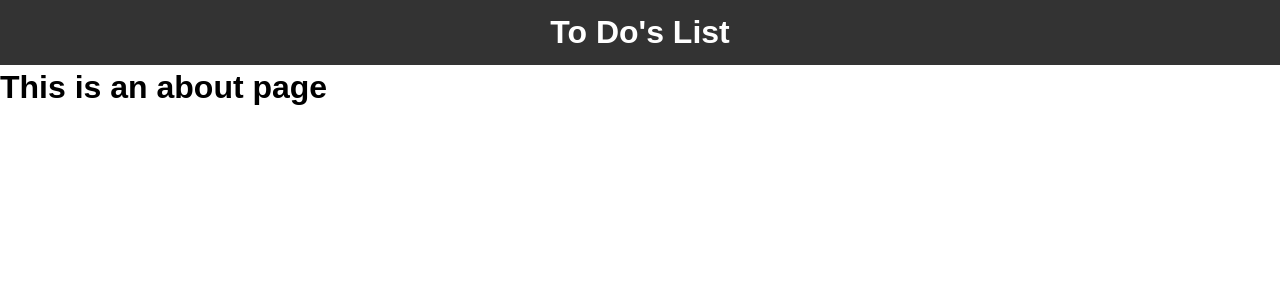
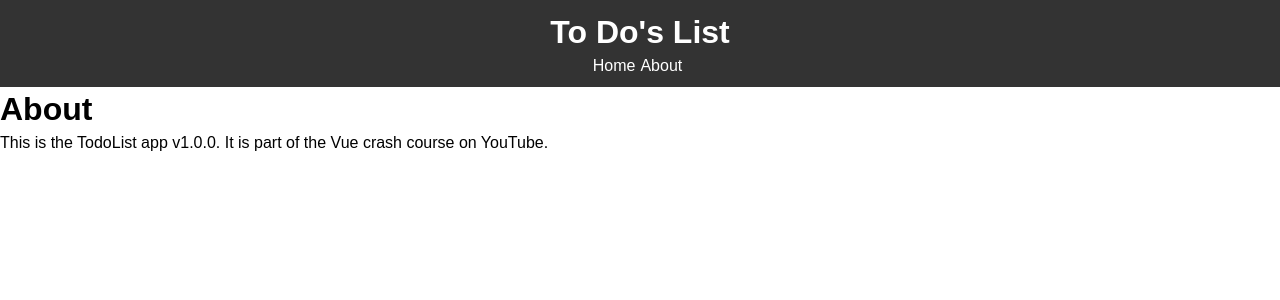
Before and after one commit to purplebetterone/vue_projects, a Vue app in the folder vue_crash_todolist/: page /#/about in a window 1280 px wide. Shown: the top 300 px of the page. Built offline with nearby package versions, Linux system fonts and the light colour scheme.

Commit message:
Router and About Page

```diff
--- a/vue_crash_todolist/src/components/Todoitem.vue
+++ b/vue_crash_todolist/src/components/Todoitem.vue
@@ -38,6 +38,7 @@ export default {
     border-radius: 50%;
     cursor: pointer;
     float: right;
+
 }
 
 
--- a/vue_crash_todolist/src/components/layout/Header.vue
+++ b/vue_crash_todolist/src/components/layout/Header.vue
@@ -1,6 +1,10 @@
 <template>
 <header class="header">
     <h1>To Do's List</h1>
+    <div id="nav">
+        <router-link to="/">Home</router-link>
+        <router-link to="/about">About</router-link>
+    </div>
 </header>
 </template>
 
@@ -23,5 +27,6 @@ export default {
 .header a {
     color: #fff;
     padding-right: 5px;
+    text-decoration: none;
 }
 </style>
--- a/vue_crash_todolist/src/views/About.vue
+++ b/vue_crash_todolist/src/views/About.vue
@@ -1,5 +1,7 @@
 <template>
   <div class="about">
-    <h1>This is an about page</h1>
+    <h1>About</h1>
+    <p> This is the TodoList app v1.0.0. It is part of the Vue
+      crash course on YouTube.</p>
   </div>
 </template>
```
Also changed, not shown: 1 other file (tests, documents, lock files or other folders).
